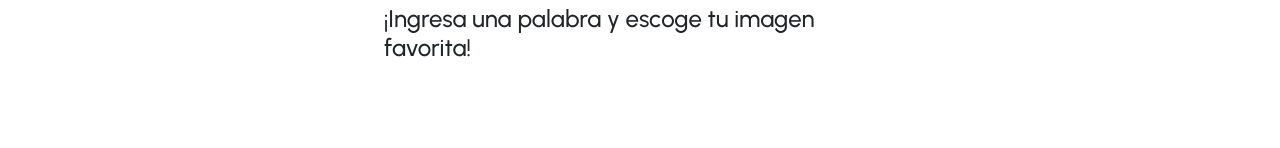
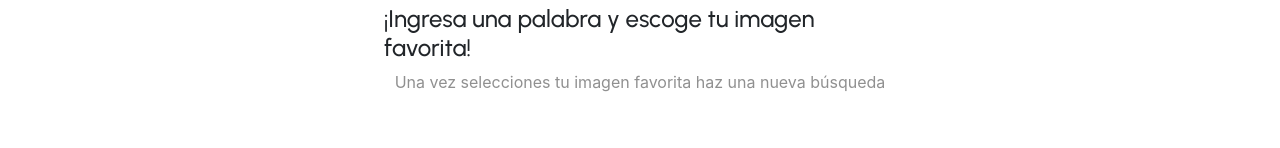
Before and after one commit to danielnatera/alegraApp, a Vue app: page / in a window 1280 px wide. Shown: the part 146-294 px from the top of the page. Built offline with nearby package versions, Linux system fonts and the light colour scheme; no server answers.

Commit message:
:lipstick: Added new instruction

```diff
--- a/src/App.vue
+++ b/src/App.vue
@@ -6,6 +6,9 @@
       <div class="search-container d-flex align-items-center flex-column">
         <h1 class="title">Busca las <span>mejores</span> imágenes</h1>
         <h4>¡Ingresa una palabra y escoge tu imagen favorita!</h4>
+        <p class="infoText">
+          Una vez selecciones tu imagen favorita haz una nueva búsqueda
+        </p>
         <div class="position-relative">
           <input
             type="text"
@@ -242,6 +245,12 @@ export default {
 body,
 html {
   font-family: "Urbanist", sans-serif !important;
+}
+
+.infoText {
+  color: #909090;
+  font-family: "Inter", sans-serif !important;
+  font-weight: 400;
 }
 .main {
   margin-top: 4vh;
```
